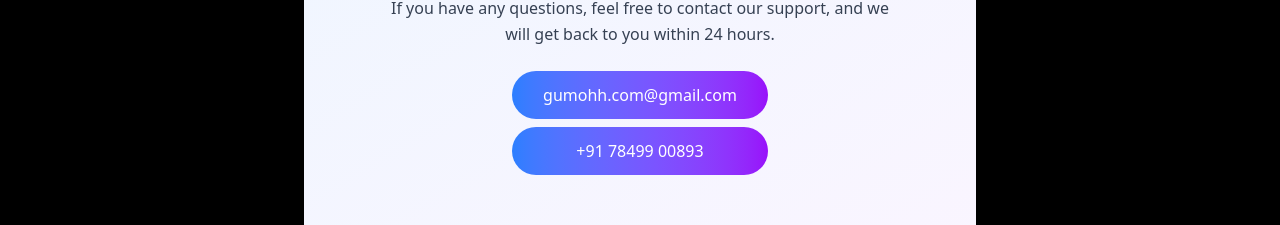
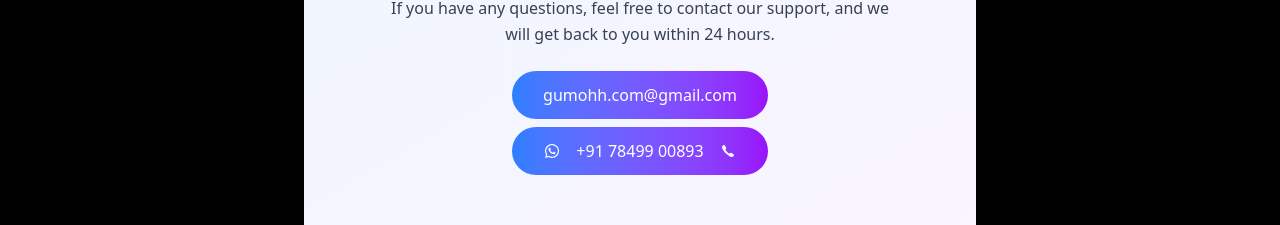
Before and after one commit to gumohh-com/gumohh-com.github.io, a React (Vite) app in the folder client/: page / in a window 1280 px wide. Shown: the part 2740-2965 px from the top of the page. Built offline with nearby package versions, Linux system fonts and the light colour scheme.

Commit message:
Added Whatsapp and Caller dial Up.

```diff
--- a/client/src/components/JourneySection.jsx
+++ b/client/src/components/JourneySection.jsx
@@ -1,4 +1,6 @@
 import { Link } from "react-router";
+import { FaWhatsapp } from "react-icons/fa";
+import { IoIosCall } from "react-icons/io";
 
 const JourneySection = () => {
   return (
@@ -17,9 +19,7 @@ const JourneySection = () => {
           </div>
           <div>
             <button className="p-4 space-x-1 bg-gradient-to-r from-purple-600 to-red-600 text-white font-semibold rounded-lg shadow-lg hover:from-blue-600 hover:to-purple-700 transition-all transform hover:scale-105">
-              <Link to="/contact">
-                BOOK A TRIP →
-              </Link>
+              <Link to="/contact">BOOK A TRIP →</Link>
             </button>
           </div>
         </div>
@@ -43,9 +43,18 @@ const JourneySection = () => {
           </a>
           <p
             href="mailto:gumohh.com@gmail.com"
-            className="bg-gradient-to-r from-blue-500 to-purple-600 text-white px-6 py-3 rounded-full inline-block hover:from-blue-600 hover:to-purple-700 transition-all transform hover:scale-105 min-w-64 mt-2"
+            className="flex justify-around items-center bg-gradient-to-r from-blue-500 to-purple-600 text-white px-6 py-3 rounded-full hover:from-blue-600 hover:to-purple-700 transition-all transform hover:scale-105 min-w-64 mt-2"
           >
-            +91 78499 00893
+            <a
+              aria-label="Chat on WhatsApp"
+              href="https://wa.me/917849900893?text=I'm%20interested%20in%20a%20trip"
+            >
+              <FaWhatsapp />
+            </a>
+            <p>+91 78499 00893</p>
+            <a href="tel:+91-800-390-8723">
+              <IoIosCall />
+            </a>
           </p>
         </div>
 
@@ -59,9 +68,7 @@ const JourneySection = () => {
             these tales are sure to ignite your passion for adventure.
           </p>
           <button className="bg-gradient-to-r from-gray-500 to-gray-500 text-white px-6 py-3 rounded-full hover:from-green-600 hover:to-yellow-600 transition-all transform hover:scale-105">
-            <Link to="/blogs">
-              Read 👍
-            </Link>
+            <Link to="/blogs">Read 👍</Link>
           </button>
         </div>
       </div>
```
